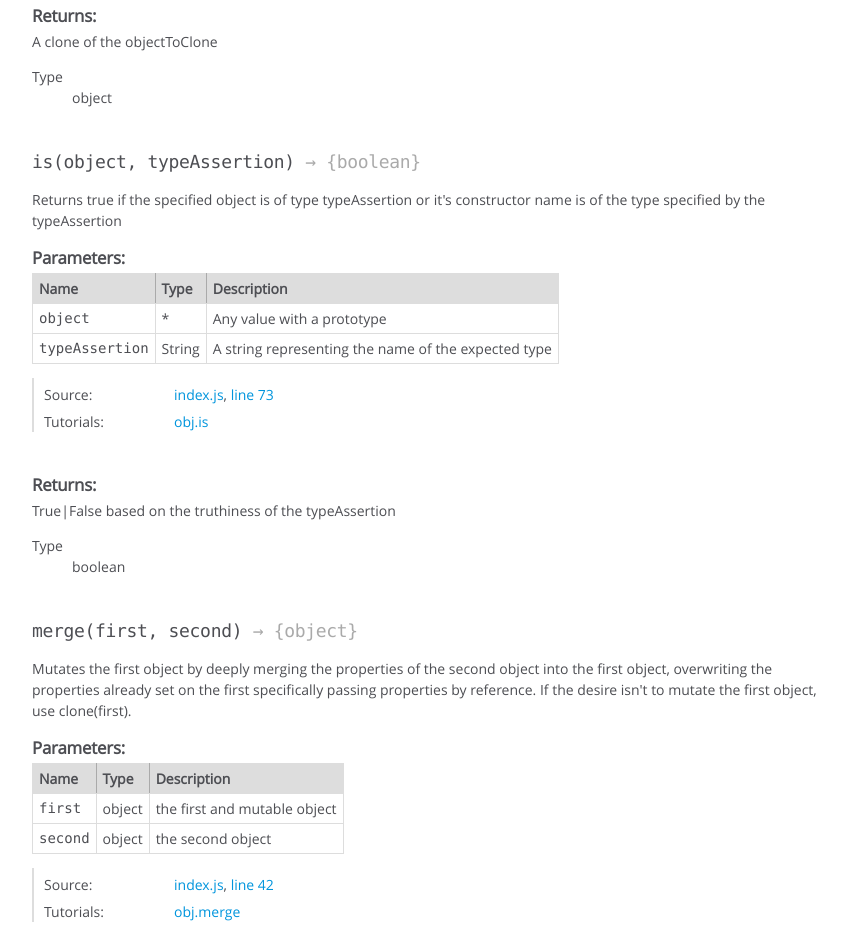
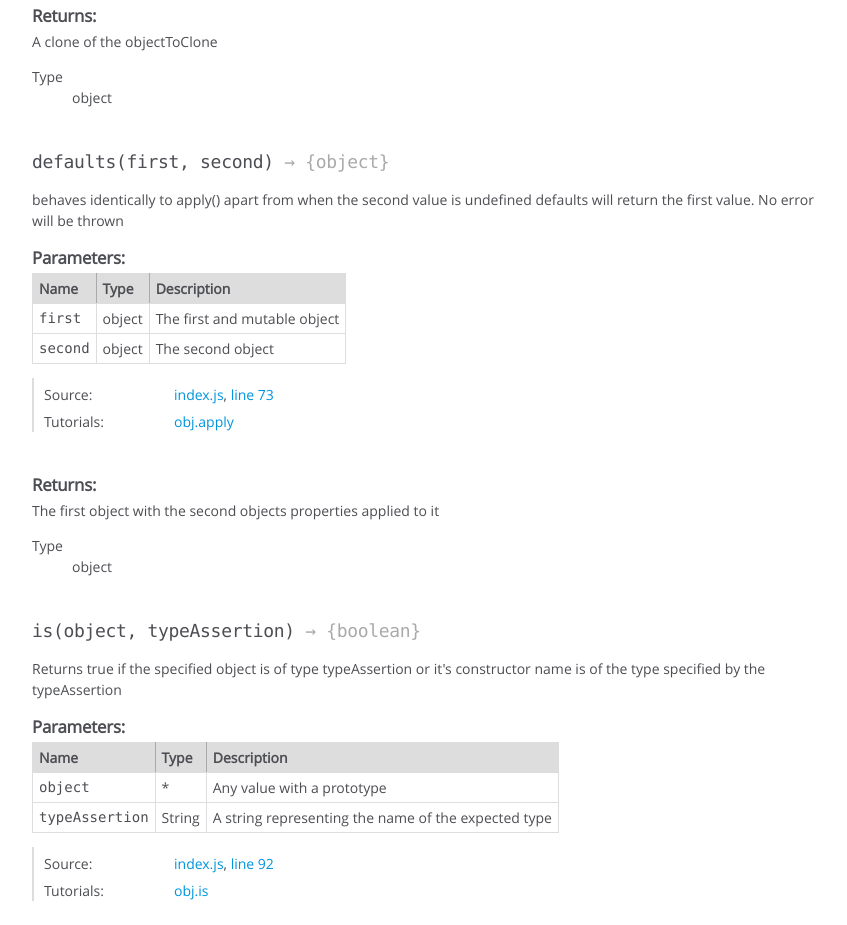
Before and after one commit to any-code/javascript-object-paraphernalia, a website: page docs/Obj.html in a window 1280 px wide. Shown: the part 1142-2067 px from the top of the page, without its empty margins (0-847 px from the left). Drawn offline with Linux system fonts and the light colour scheme.

Commit message:
add defaults variation of apply

```diff
--- a/docs/Obj.html
+++ b/docs/Obj.html
@@ -487,6 +487,190 @@ ignores new ones. If the desire isn't to mutate the first object, use clone(firs
 
 
 
+    <h4 class="name" id="defaults"><span class="type-signature"></span>defaults<span class="signature">(first, second)</span><span class="type-signature"> &rarr; {object}</span></h4>
+
+
+
+
+
+<div class="description">
+    behaves identically to apply() apart from when the second value is undefined defaults will return the
+first value. No error will be thrown
+</div>
+
+
+
+
+
+
+
+
+
+    <h5>Parameters:</h5>
+
+
+<table class="params">
+    <thead>
+    <tr>
+
+        <th>Name</th>
+
+
+        <th>Type</th>
+
+
+
+
+
+        <th class="last">Description</th>
+    </tr>
+    </thead>
+
+    <tbody>
+
+
+        <tr>
+
+                <td class="name"><code>first</code></td>
+
+
+            <td class="type">
+
+
+<span class="param-type">object</span>
+
+
+
+            </td>
+
+
+
+
+
+            <td class="description last">The first and mutable object</td>
+        </tr>
+
+
+
+        <tr>
+
+                <td class="name"><code>second</code></td>
+
+
+            <td class="type">
+
+
+<span class="param-type">object</span>
+
+
+
+            </td>
+
+
+
+
+
+            <td class="description last">The second object</td>
+        </tr>
+
+
+    </tbody>
+</table>
+
+
+
+
+
+
+<dl class="details">
+
+
+
+
+
+
+
+
+
+
+
+
+
+
+
+
+
+
+
+
+
+
+
+
+
+
+    <dt class="tag-source">Source:</dt>
+    <dd class="tag-source"><ul class="dummy"><li>
+        <a href="index.js.html">index.js</a>, <a href="index.js.html#line73">line 73</a>
+    </li></ul></dd>
+
+
+
+    <dt class="tag-tutorial">Tutorials:</dt>
+    <dd class="tag-tutorial">
+        <ul>
+            <li><a href="tutorial-obj.apply.html">obj.apply</a></li>
+        </ul>
+    </dd>
+
+
+
+
+
+</dl>
+
+
+
+
+
+
+
+
+
+
+
+
+
+<h5>Returns:</h5>
+
+
+<div class="param-desc">
+    The first object with the second objects properties applied to it
+</div>
+
+
+
+<dl>
+    <dt>
+        Type
+    </dt>
+    <dd>
+
+<span class="param-type">object</span>
+
+
+    </dd>
+</dl>
+
+
+
+
+
+
+
+
+
+
     <h4 class="name" id="is"><span class="type-signature"></span>is<span class="signature">(object, typeAssertion)</span><span class="type-signature"> &rarr; {boolean}</span></h4>
 
 
@@ -611,7 +795,7 @@ specified by the typeAssertion
 
     <dt class="tag-source">Source:</dt>
     <dd class="tag-source"><ul class="dummy"><li>
-        <a href="index.js.html">index.js</a>, <a href="index.js.html#line73">line 73</a>
+        <a href="index.js.html">index.js</a>, <a href="index.js.html#line92">line 92</a>
     </li></ul></dd>
 
 
@@ -873,7 +1057,7 @@ specified by the typeAssertion
 <br class="clear">
 
 <footer>
-    Documentation generated by <a href="https://github.com/jsdoc3/jsdoc">JSDoc 3.3.2</a> on Wed Sep 02 2015 21:07:55 GMT+1000 (AEST)
+    Documentation generated by <a href="https://github.com/jsdoc3/jsdoc">JSDoc 3.3.2</a> on Wed Sep 02 2015 21:29:39 GMT+1000 (AEST)
 </footer>
 
 <script> prettyPrint(); </script>
--- a/package.json
+++ b/package.json
@@ -1,6 +1,6 @@
 {
   "name": "javascript-object-paraphernalia",
-  "version": "1.0.5",
+  "version": "1.0.6",
   "description": "Javascript object utilities such as deep clone, merge and apply. Also includes 'is' a type checking method to type check Objects, Functions and Classes",
   "main": "index.js",
   "scripts": {
```
Also changed, not shown: docs/index.html (+3 -3 lines), docs/index.js.html (+22 -3 lines), docs/tutorial-obj.apply.html (+1 -1 lines), docs/tutorial-obj.clone.html (+1 -1 lines), docs/tutorial-obj.is.html (+1 -1 lines), docs/tutorial-obj.merge.html (+1 -1 lines), index.js (+19 -0 lines), test/test.js (+25 -0 lines).
